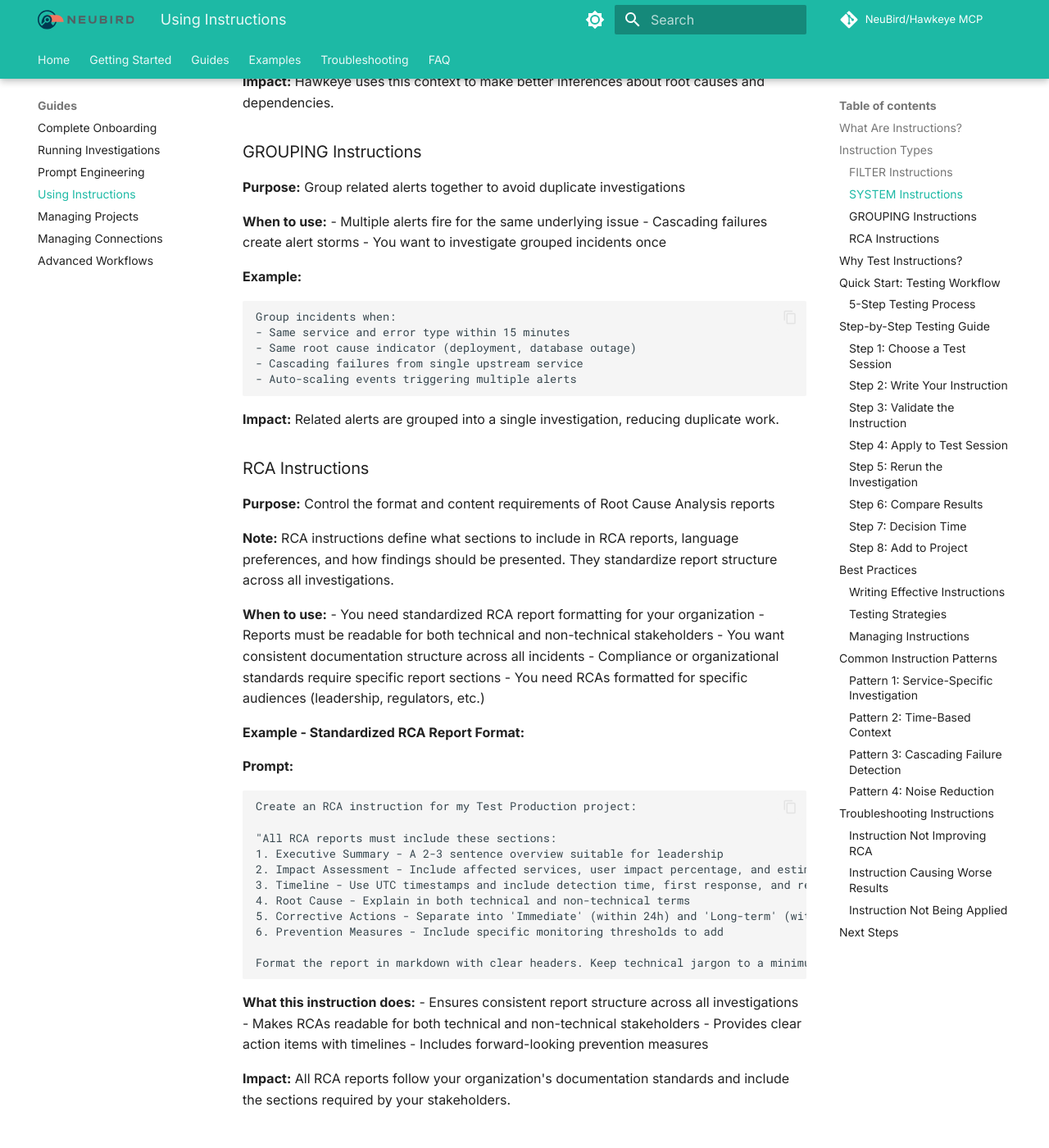
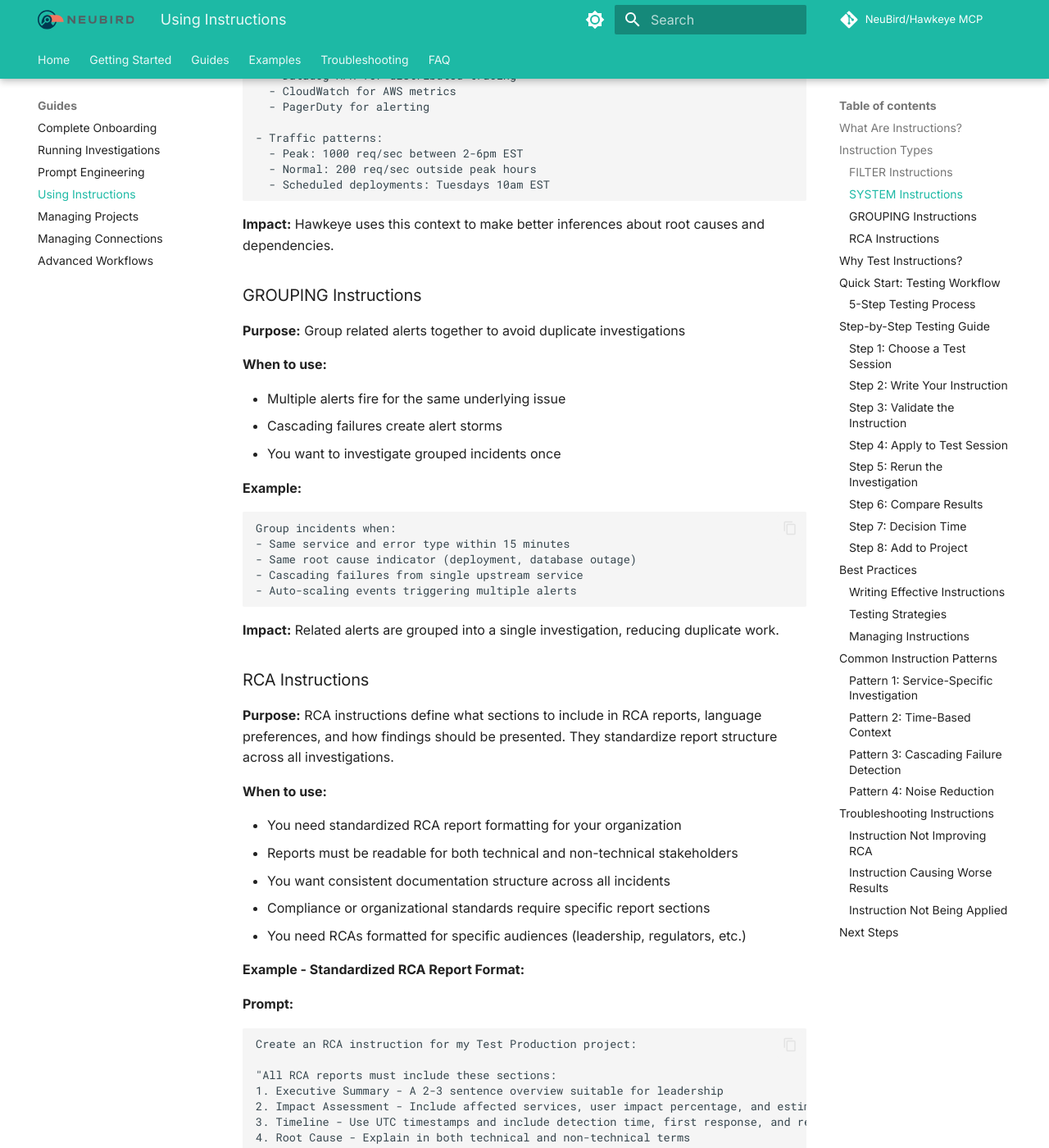
Before and after one commit to neubirdai/hawkeye-mcp-docs, an MkDocs documentation site: the page built from docs/guides/using-instructions.md, in a window 1280 px wide and 1400 px high, scrolled down 1661 px. Shown: the whole window at 82% size. Built offline with MkDocs 1.6.1 and Material for MkDocs 9.7.7, drawn with Linux system fonts in a browser that asks for light colours; comment, search, counter and statistics services are not loaded; the version menu is left out; some of the changed text lies outside the part shown.

Commit message:
Fix bullet point formatting and merge RCA Purpose/Note
Formatting fixes:
- Add blank line after "When to use:" in all instruction sections
- This ensures bullet points render on separate lines in Markdown

Content improvements:
- Merge Purpose and Note for RCA Instructions into single Purpose
- New Purpose: "RCA instructions define what sections to include in RCA reports, language preferences, and how findings should be presented. They standardize report structure across all investigations."

Applied to all four instruction types:
- FILTER Instructions
- SYSTEM Instructions
- GROUPING Instructions
- RCA Instructions

🤖 Generated with [Claude Code](https://claude.com/claude-code)

Co-Authored-By: Claude <noreply@anthropic.com>

```diff
--- a/docs/guides/using-instructions.md
+++ b/docs/guides/using-instructions.md
@@ -17,6 +17,7 @@ Hawkeye supports four types of instructions, each serving a specific purpose:
 **Purpose:** Reduce noise by filtering out low-value alerts
 
 **When to use:**
+
 - You're getting too many minor alerts
 - Certain alert sources are unreliable
 - You want to focus on critical incidents only
@@ -37,6 +38,7 @@ Only investigate incidents with:
 **Purpose:** Provide architectural context and infrastructure details
 
 **When to use:**
+
 - Hawkeye needs to understand your architecture
 - Investigations lack context about your systems
 - You want better root cause analysis
@@ -74,6 +76,7 @@ Our infrastructure:
 **Purpose:** Group related alerts together to avoid duplicate investigations
 
 **When to use:**
+
 - Multiple alerts fire for the same underlying issue
 - Cascading failures create alert storms
 - You want to investigate grouped incidents once
@@ -91,11 +94,10 @@ Group incidents when:
 
 ### RCA Instructions
 
-**Purpose:** Control the format and content requirements of Root Cause Analysis reports
-
-**Note:** RCA instructions define what sections to include in RCA reports, language preferences, and how findings should be presented. They standardize report structure across all investigations.
+**Purpose:** RCA instructions define what sections to include in RCA reports, language preferences, and how findings should be presented. They standardize report structure across all investigations.
 
 **When to use:**
+
 - You need standardized RCA report formatting for your organization
 - Reports must be readable for both technical and non-technical stakeholders
 - You want consistent documentation structure across all incidents
```
